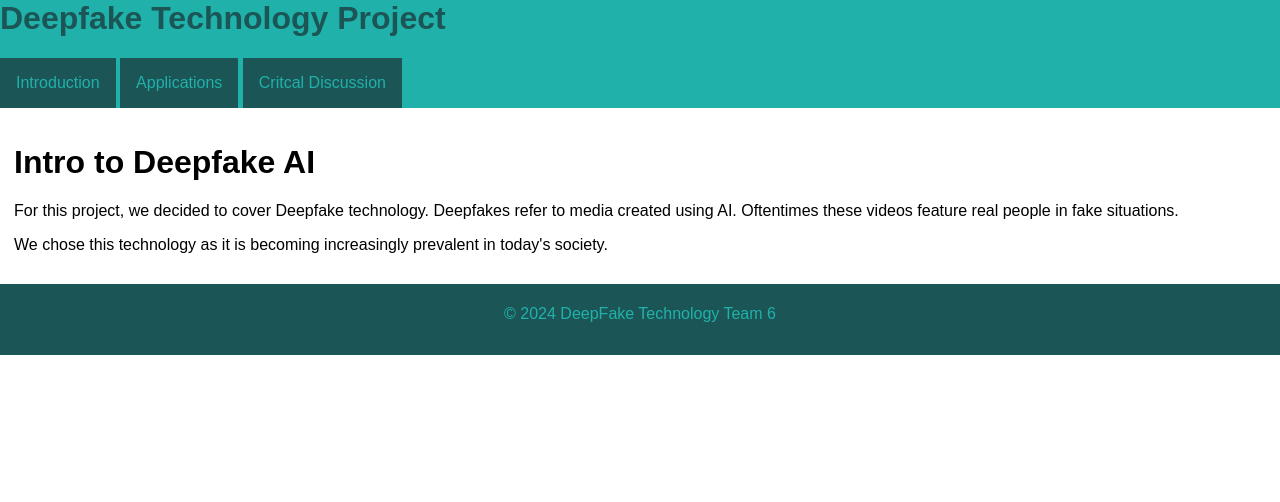
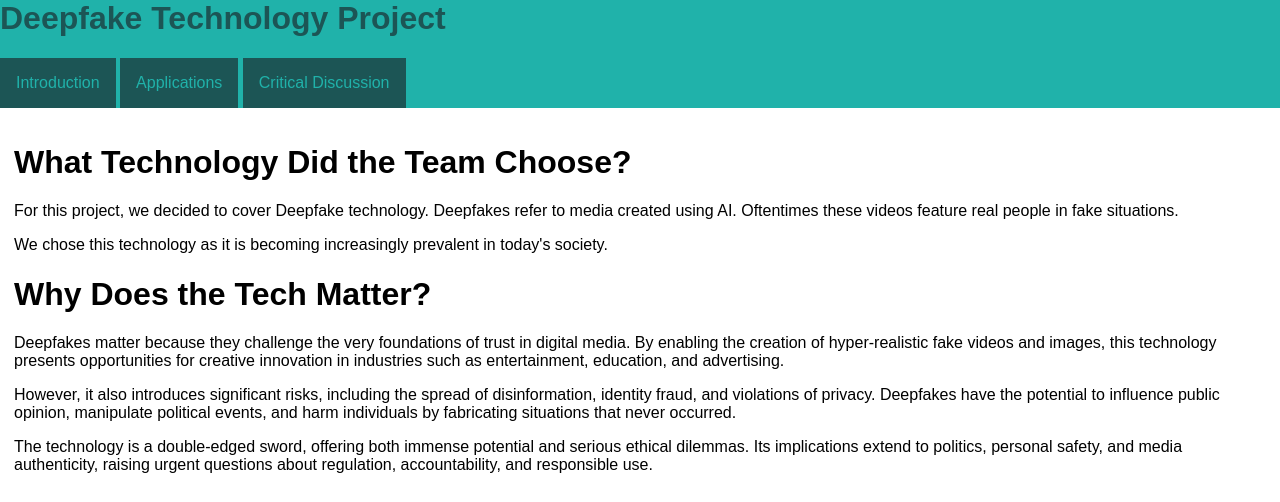
Before and after one commit to Superharam/Team6IT304Final, a plain HTML site: page index.html in a window 1280 px wide. Shown: the top 502 px of the page. Drawn offline with Linux system fonts and the light colour scheme.

Commit message:
Update index.html

```diff
--- a/index.html
+++ b/index.html
@@ -11,13 +11,31 @@
      <div class="dropdown">
         <button class="dropbtn"><a href="index.html">Introduction</a></button>
         <button class="dropbtn"><a href="Applications.html">Applications</a></button>
-        <button class="dropbtn"><a href="Discussion.html">Critcal Discussion</a></button>
+        <button class="dropbtn"><a href="Discussion.html">Critical Discussion</a></button>
       </div>
     </header>
     <div class="text">
-        <h1>Intro to Deepfake AI</h1>
+        <h1>What Technology Did the Team Choose?</h1>
         <p>For this project, we decided to cover Deepfake technology. Deepfakes refer to media created using AI. Oftentimes these videos feature real people in fake situations.</p>
         <p>We chose this technology as it is becoming increasingly prevalent in today's society.</p>
+
+        <h1>Why Does the Tech Matter?</h1>
+        <p>
+            Deepfakes matter because they challenge the very foundations of trust in digital media. By enabling the creation of hyper-realistic fake videos and images,
+            this technology presents opportunities for creative innovation in industries such as entertainment, education, and advertising.
+        </p>
+        <p>
+            However, it also introduces significant risks, including the spread of disinformation, identity fraud, and violations of privacy. Deepfakes have the
+            potential to influence public opinion, manipulate political events, and harm individuals by fabricating situations that never occurred.
+        </p>
+        <p>
+            The technology is a double-edged sword, offering both immense potential and serious ethical dilemmas. Its implications extend to politics, personal safety,
+            and media authenticity, raising urgent questions about regulation, accountability, and responsible use.
+        </p>
+    </div>
+    <div class="image">
+        <img src="C:\Users\Gaber\Downloads\deepfake.png" alt="Deepfake Example" style="width:100%; max-width:600px;">
+        <p>Figure 1: Timeline of Deepfake Development</p>
     </div>
     <footer>
         <p>© 2024 DeepFake Technology Team 6</p>
```
